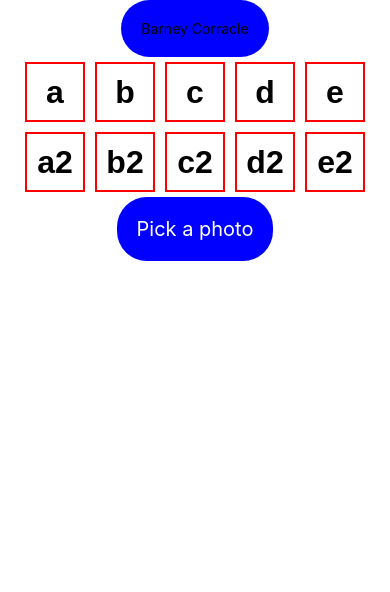
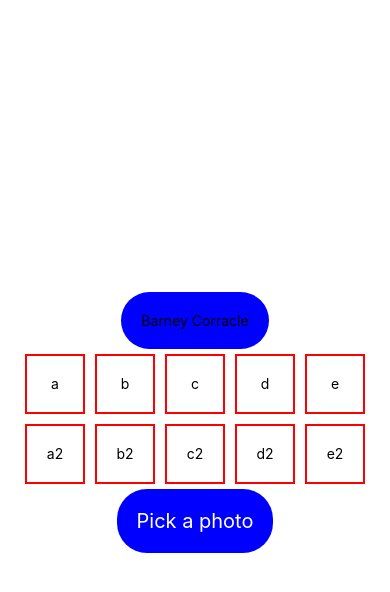
Before and after one commit to andrew-oxenburgh/barney-coracle, a React Native app: screen / in a window 390 px wide. Shown: the top 592 px of the page. Built offline with nearby package versions, Linux system fonts and the light colour scheme.

Commit message:
fixed env specific's

```diff
--- a/src/Main.jsx
+++ b/src/Main.jsx
@@ -1,6 +1,6 @@
 import { StatusBar } from "expo-status-bar";
 import React from "react";
-import { StyleSheet, Text, TouchableOpacity, View } from "react-native";
+import { StyleSheet, Text, TouchableOpacity, View, SafeAreaView } from "react-native";
 
 function BoardComponent({ children }) {
    return (
@@ -28,7 +28,7 @@ function CellComponent({ children }) {
 
 export default function Main() {
    return (
-      <View style={styles.container}>
+      <SafeAreaView style={styles.container}>
          <StatusBar
             animated={true}
             backgroundColor="#61dafb"
@@ -41,43 +41,43 @@ export default function Main() {
          <BoardComponent>
             <RowComponent>
                <CellComponent>
-                  a
+                  <Text>a</Text>
                </CellComponent>
                <CellComponent>
-                  b
+                  <Text>b</Text>
                </CellComponent>
                <CellComponent>
-                  c
+                  <Text>c</Text>
                </CellComponent>
                <CellComponent>
-                  d
+                  <Text>d</Text>
                </CellComponent>
                <CellComponent>
-                  e
+                  <Text>e</Text>
                </CellComponent>
             </RowComponent>
             <RowComponent>
                <CellComponent>
-                  a2
+                  <Text>a2</Text>
                </CellComponent>
                <CellComponent>
-                  b2
+                  <Text>b2</Text>
                </CellComponent>
                <CellComponent>
-                  c2
+                  <Text>c2</Text>
                </CellComponent>
                <CellComponent>
-                  d2
+                  <Text>d2</Text>
                </CellComponent>
                <CellComponent>
-                  e2
+                  <Text>e2</Text>
                </CellComponent>
             </RowComponent>
          </BoardComponent>
          <TouchableOpacity onPress={() => alert("Hello, world!")} style={styles.button}>
             <Text style={styles.buttonText}>Pick a photo</Text>
          </TouchableOpacity>
-      </View>
+      </SafeAreaView>
    );
 }
 
@@ -97,7 +97,7 @@ const styles = StyleSheet.create({
       color: 'black',
       fontFamily: 'sans-serif',
       fontSize: 32,
-      fontWeight: 'bolder',
+      fontWeight: 'bold',
       backgroundColor: "white",
       alignItems: "center",
       height: 60,
@@ -112,7 +112,8 @@ const styles = StyleSheet.create({
    container: {
       backgroundColor: "#fff",
       alignItems: "center",
-      justifyContent: "center"
+      justifyContent: "center",
+      flex: 1,
    },
    logo: {
       width: 305,
```
